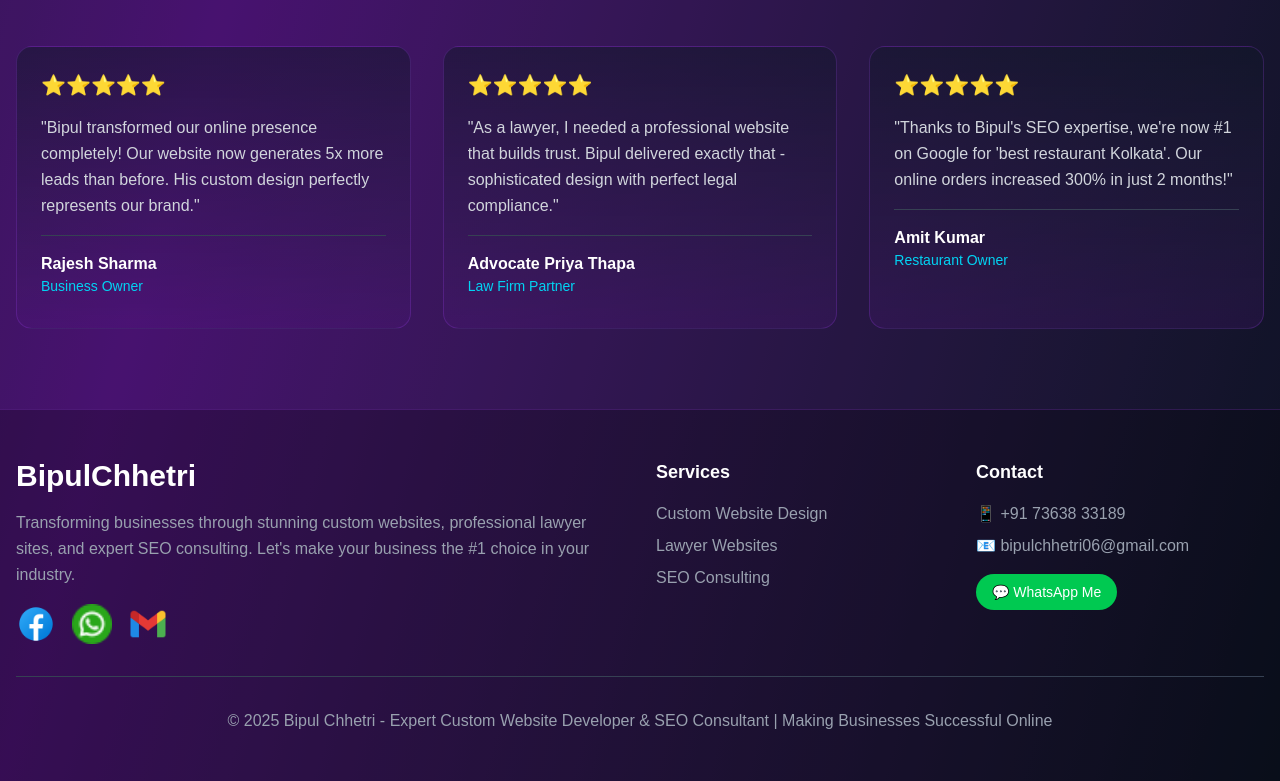
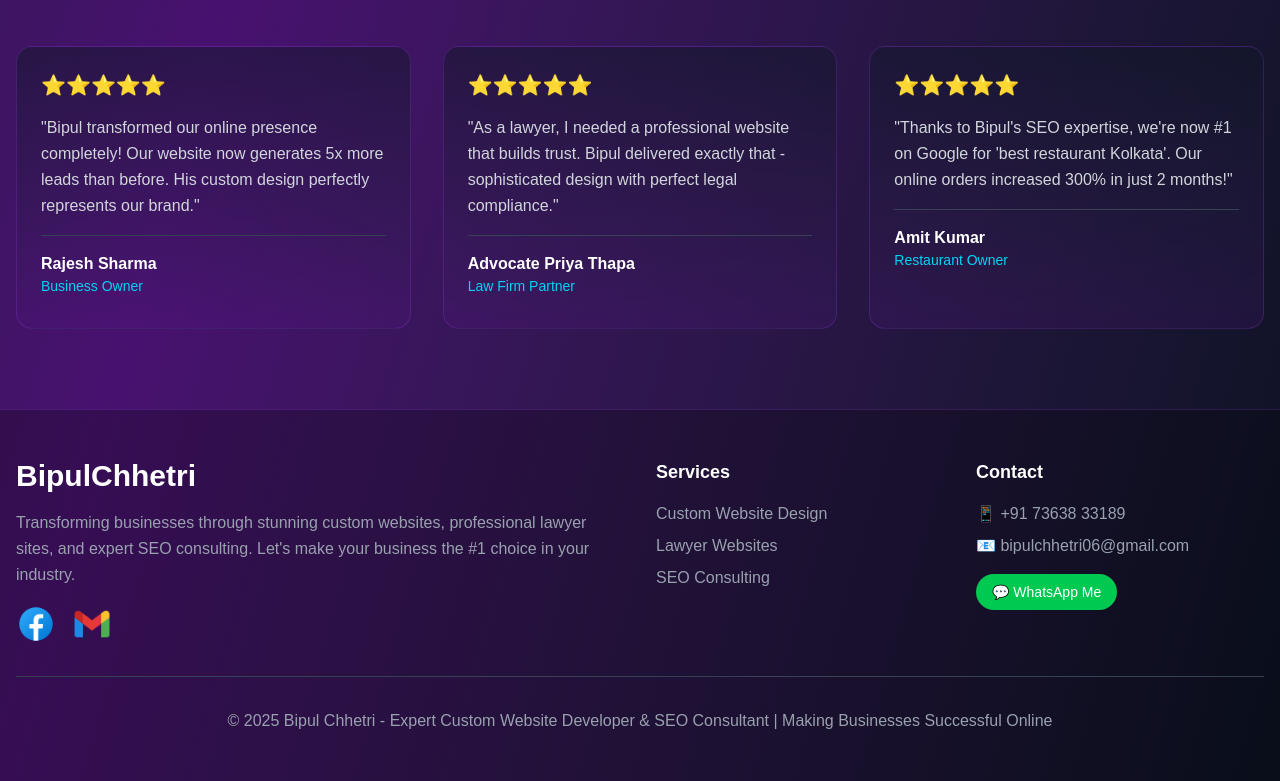
Before and after one commit to bipulchhetri/Bipul-chhetri, a Next.js app: page / in a window 1280 px wide. Shown: the part 3668-4449 px from the top of the page. Built offline with nearby package versions, Linux system fonts and the light colour scheme.

Commit message:
whatsapp icons deleted

```diff
--- a/src/app/page.js
+++ b/src/app/page.js
@@ -458,15 +458,7 @@ const handleTouchEnd = () => {
       />
 </span>
                 </a>
-                <a href="https://wa.me/917363833189" className="text-gray-400 hover:text-cyan-400 transition-colors">
-                  <span className="text-2xl"><Image
-        src="/images/bipul-chhetri-Whatsapp.png"
-        alt="bipul chhetri Whatsapp"
-        width={40}
-        height={40}
-      />
-</span>
-                </a>
+
                 <a href="mailto:bipulchhetri06@gmail.com" className="text-gray-400 hover:text-cyan-400 transition-colors">
                   <span className="text-2xl">
                   <Image
```
